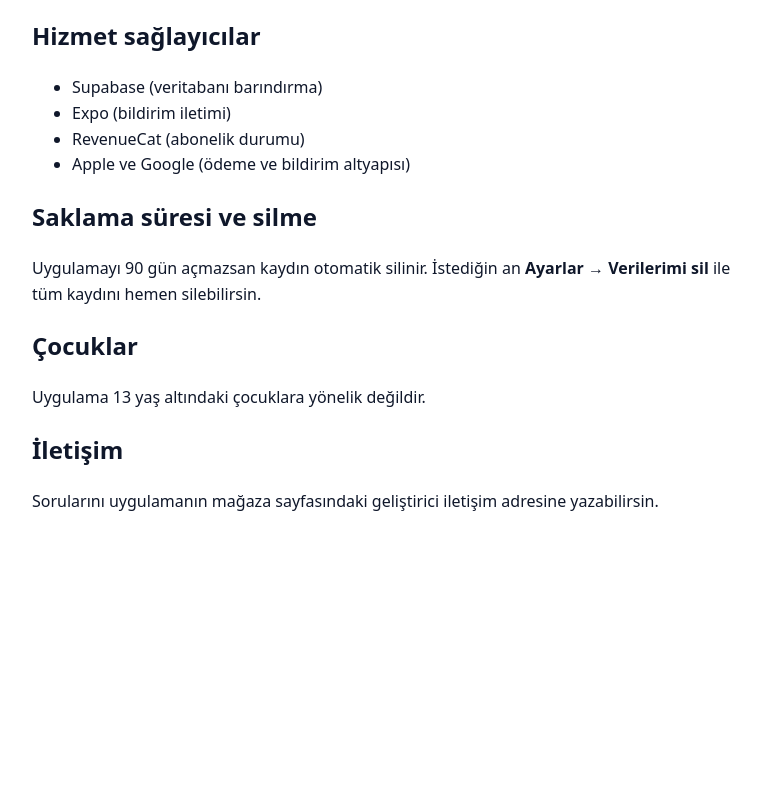
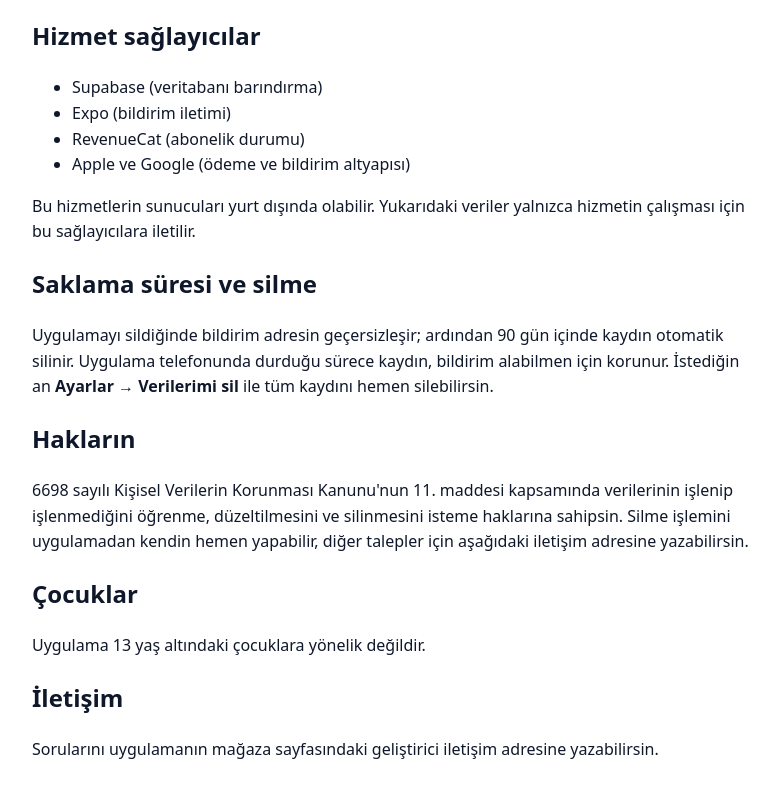
Before and after one commit to atandinapp/atandinapp.github.io, a plain HTML site: page gizlilik.html in a window 1280 px wide. Shown: the part 766-1564 px from the top of the page, without its empty margins (248-1026 px from the left). Before the commit the page ends 1321 px from the top, so only its background shows below. Drawn offline with Linux system fonts and the light colour scheme.

Commit message:
Sokak hayvanları ifadesi kaldırıldı; gizlilik: saklama süresi düzeltildi, yurt dışı ve KVKK hakları eklendi
Co-Authored-By: Claude Opus 5.5 <noreply@anthropic.com>

```diff
--- a/gizlilik.html
+++ b/gizlilik.html
@@ -28,10 +28,13 @@
 <li>RevenueCat (abonelik durumu)</li>
 <li>Apple ve Google (ödeme ve bildirim altyapısı)</li>
 </ul>
+<p>Bu hizmetlerin sunucuları yurt dışında olabilir. Yukarıdaki veriler yalnızca hizmetin çalışması için bu sağlayıcılara iletilir.</p>
 
 <h2>Saklama süresi ve silme</h2>
-<p>Uygulamayı 90 gün açmazsan kaydın otomatik silinir. İstediğin an <strong>Ayarlar → Verilerimi sil</strong> ile tüm kaydını hemen silebilirsin.</p>
+<p>Uygulamayı sildiğinde bildirim adresin geçersizleşir; ardından 90 gün içinde kaydın otomatik silinir. Uygulama telefonunda durduğu sürece kaydın, bildirim alabilmen için korunur. İstediğin an <strong>Ayarlar → Verilerimi sil</strong> ile tüm kaydını hemen silebilirsin.</p>
 
+<h2>Hakların</h2>
+<p>6698 sayılı Kişisel Verilerin Korunması Kanunu'nun 11. maddesi kapsamında verilerinin işlenip işlenmediğini öğrenme, düzeltilmesini ve silinmesini isteme haklarına sahipsin. Silme işlemini uygulamadan kendin hemen yapabilir, diğer talepler için aşağıdaki iletişim adresine yazabilirsin.</p>
 <h2>Çocuklar</h2>
 <p>Uygulama 13 yaş altındaki çocuklara yönelik değildir.</p>
 
```
Also changed, not shown: kosullar.html (+0 -2 lines).
